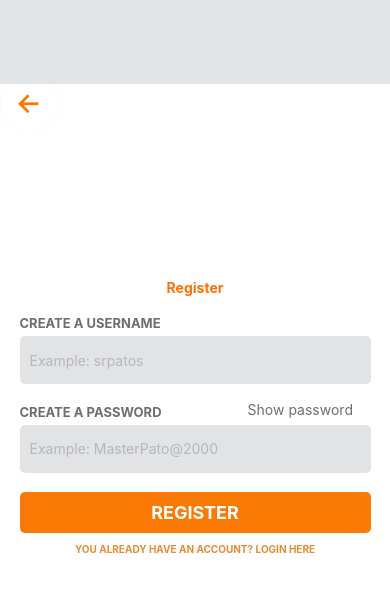
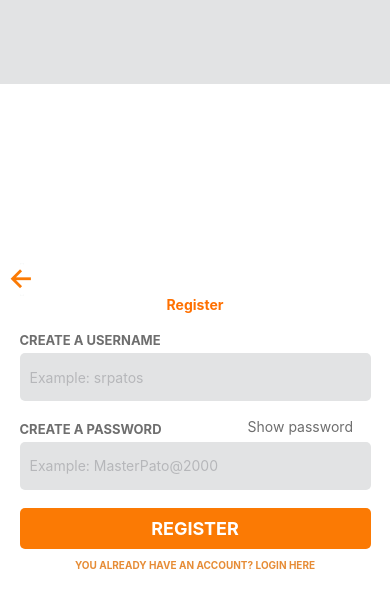
Before and after one commit to Duck-Enterprise-BR/DuckChat-Mobile, a React Native app: screen /Register in a window 390 px wide. Shown: the top 608 px of the page. Built offline with nearby package versions, Linux system fonts and the light colour scheme; what react-native-responsive-fontsize would draw is missing.

Commit message:
bug fixes

```diff
--- a/screens/Register.js
+++ b/screens/Register.js
@@ -87,14 +87,14 @@ const Register = ({ route }) => {
     return (
         <View style={RegisterStyle.base}>
             <StatusBar style='auto' />
-            <View style={RegisterStyle.back}>
-                <Button />
-            </View>
-
             <View style={RegisterStyle.login}>
-
+                <View style={RegisterStyle.back}>
+                    <OptionButton
+                        iconName={"arrow-back-outline"}
+                        onPress={Back}
+                    />
+                </View>
                 <Text style={RegisterStyle.screenName}>{'Register'}</Text>
-
                 <Input
                     title='Create a Username'
                     onChangeText={onChangeUsername}
@@ -127,12 +127,7 @@ const Register = ({ route }) => {
                 </View>
                 <ErrorText errorText={textError} />
             </View>
-            <View style={RegisterStyle.back}>
-                <OptionButton
-                iconName={"arrow-back-outline"}
-                onPress={Back}
-                />
-            </View>
+
             <Header title='' />
 
         </View>
--- a/screens/UserInformation.js
+++ b/screens/UserInformation.js
@@ -32,8 +32,10 @@ const UserInformation = ({ navigation }) => {
         onChangeIsValidInputName(isValidName);
 
         if (isValidEmail && isValidName) {
-            navigatorScreen.navigate('Register', { textEmail, textName })
+
         }
+
+        navigatorScreen.navigate('Register', { textEmail, textName })
     }
 
     function Login() {
--- a/style/OptionButtonStyle.js
+++ b/style/OptionButtonStyle.js
@@ -23,7 +23,7 @@ const OptionButtonStyle = StyleSheet.create({
 
     icon: {
         color: Colors.orange,
-        marginVertical: 10
+        //marginVertical: 10
     },
 
     borderEnd: {
--- a/style/RegisterStyle.js
+++ b/style/RegisterStyle.js
@@ -46,11 +46,8 @@ const RegisterStyle = StyleSheet.create({
   },
 
   back: {
-    alignItems: 'flex-start',
-    width: '100%',
-    position: 'absolute',
-    marginTop: '20%',
-    backgroundColor: Colors.white
+    height: '4%',
+    alignSelf: 'flex-start'
   }
 });
 
```
